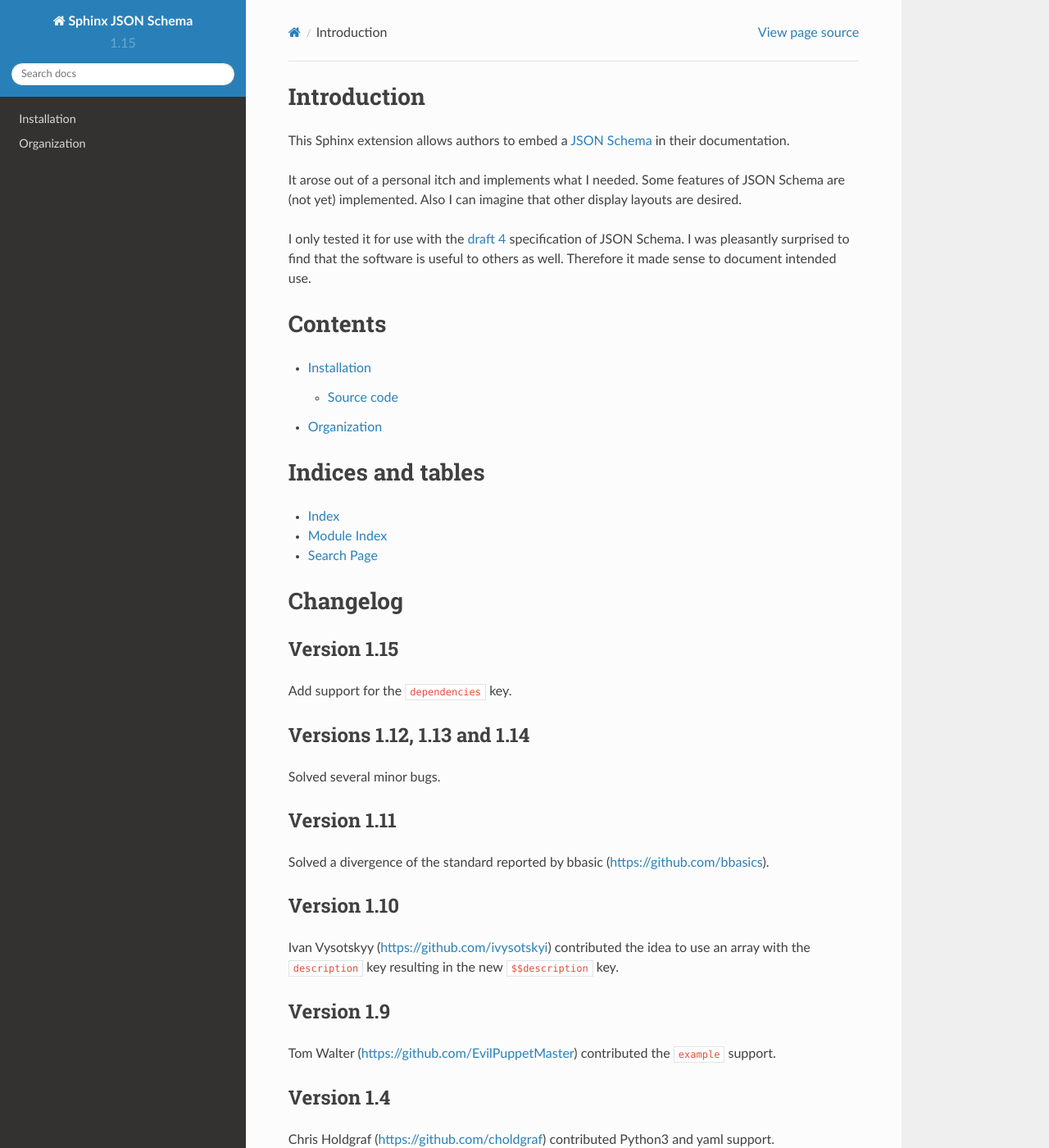
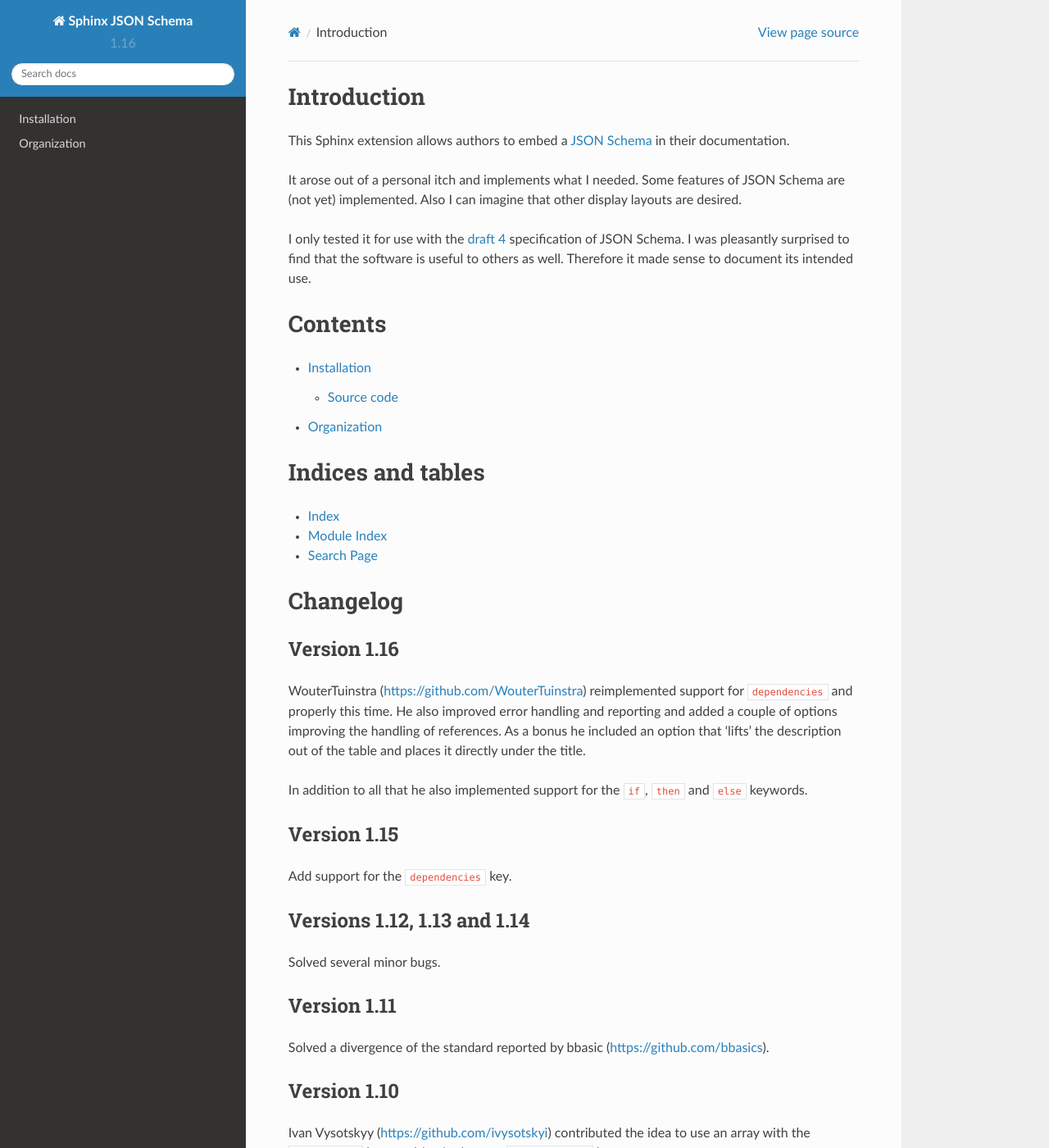
Before and after one commit to lnoor/sphinx-jsonschema, a Sphinx documentation site: the page built from docs/index.rst, in a window 1280 px wide and 1400 px high. Shown: the whole window at 82% size. Built offline with Sphinx 7.4.7 and the Read the Docs theme 2.0.0, drawn with Linux system fonts in a browser that asks for light colours; pages that are not in the unit, such as notebooks, are missing from menus.

```diff
--- a/docs/conf.py
+++ b/docs/conf.py
@@ -60,9 +60,9 @@ author = u'Leo Noordergraaf'
 # built documents.
 #
 # The short X.Y version.
-version = u'1.15'
+version = u'1.16'
 # The full version, including alpha/beta/rc tags.
-release = u'1.15'
+release = u'1.16'
 
 # The language for content autogenerated by Sphinx. Refer to documentation
 # for a list of supported languages.
--- a/docs/index.rst
+++ b/docs/index.rst
@@ -10,7 +10,7 @@ Also I can imagine that other display layouts are desired.
 
 I only tested it for use with the `draft 4 <http://json-schema.org/specification-links.html#draft-4>`_ specification of JSON Schema.
 I was pleasantly surprised to find that the software is useful to others as well.
-Therefore it made sense to document intended use.
+Therefore it made sense to document its intended use.
 
 Contents
 ========
@@ -32,6 +32,15 @@ Indices and tables
 
 Changelog
 =========
+
+Version 1.16
+------------
+
+WouterTuinstra (https://github.com/WouterTuinstra) reimplemented support for ``dependencies`` and properly this time.
+He also improved error handling and reporting and added a couple of options improving the handling of references.
+As a bonus he included an option that 'lifts' the description out of the table and places it directly under the title.
+
+In addition to all that he also implemented support for the ``if``, ``then`` and ``else`` keywords.
 
 Version 1.15
 ------------
--- a/docs/organization.rst
+++ b/docs/organization.rst
@@ -4,9 +4,7 @@ Organization
 
 As stated earlier, I needed this to manage and document rather large schemas.
 I wanted to organize these schemas in such a way that the number of levels
-remained under control. Have a look at the documentation and schemas at the
-`Nextpertise API documentation <http://api.nextpertise.nl/documentation>`_ for
-an example.
+remained under control.
 
 To achieve this I wanted the schemas to be able to reference other (reusable) schemas
 using the ``$ref`` keyword. These subschemas, should be documented somewhere else but
--- a/docs/schemakeywords.rst
+++ b/docs/schemakeywords.rst
@@ -40,7 +40,7 @@ This makes it possible to create something like:
 $$target
 --------
 
-After some experimentation I concluded that I needed to extend JSON Schema with a single key.
+After some experimentation I concluded that I needed to extend JSON Schema.
 Most of the time sphinx-jsonschema just does the 'sensible' thing.
 
 The ``$ref`` key in JSON Schema posed a problem.
@@ -129,7 +129,7 @@ The title is the link label.
 
 The `$$target` is needed because **sphinx-jsonschema** does not resolve `$ref` like
 a validator using the `id` key etc. The value of `$$target` should match the corresponding
-`$ref` value exactly. When the schema is referenced from mulitple locations using different
+`$ref` value exactly. When the schema is referenced from multiple locations using different
 values for `$ref` then the value of `$$target` may be an array of strings instead of a single
 string.
 
@@ -220,7 +220,7 @@ Some blahblah about calling people.
 .. sidebar:: Benefits
 
     This method lets you arrange the schema parts to match the structure of your documentation
-    and also allows you to create mulitple copies of a schema in your documentation.
+    and also allows you to create multiple copies of a schema in your documentation.
 
 .. jsonschema:: #/calls
 
--- a/setup.py
+++ b/setup.py
@@ -10,7 +10,7 @@ with open(path.join(here, 'README.rst'), encoding='utf-8') as f:
 
 setup(
     name='sphinx-jsonschema',
-    version='1.15',     # don't forget: must match __init__.py::setup() return value
+    version='1.16',     # don't forget: must match __init__.py::setup() return value
 
     description='Sphinx extension to display JSON Schema',
     long_description=long_description,
@@ -29,7 +29,6 @@ setup(
         'Intended Audience :: Developers',
         'License :: OSI Approved :: GNU General Public License v3 (GPLv3)',
         'Operating System :: OS Independent',
-        'Programming Language :: Python :: 2.7',
         'Programming Language :: Python :: 3',
         'Topic :: Software Development :: Documentation',
         'Topic :: Documentation :: Sphinx'
```
Also changed, not shown: README.rst (+9 -0 lines), docs/directive.rst (+39 -37 lines), sphinx-jsonschema/__init__.py (+15 -14 lines), 1 other file.
